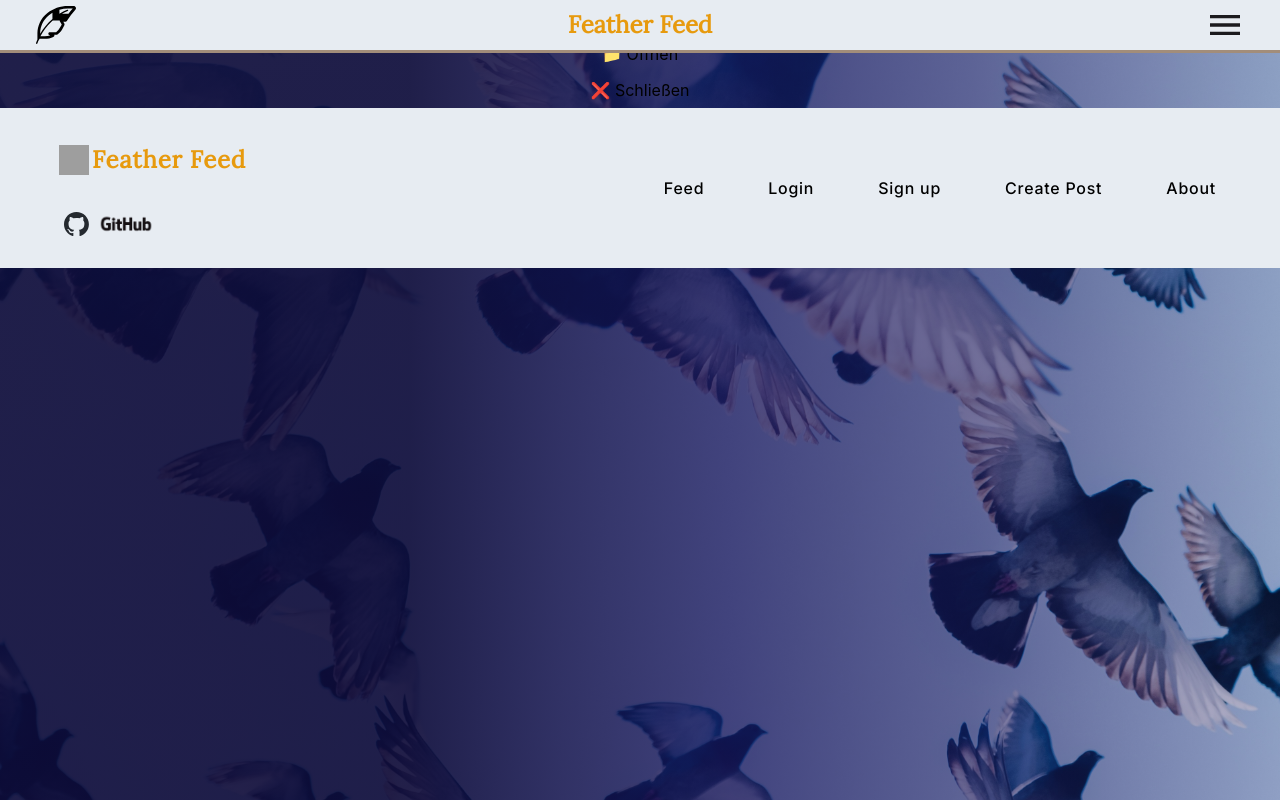
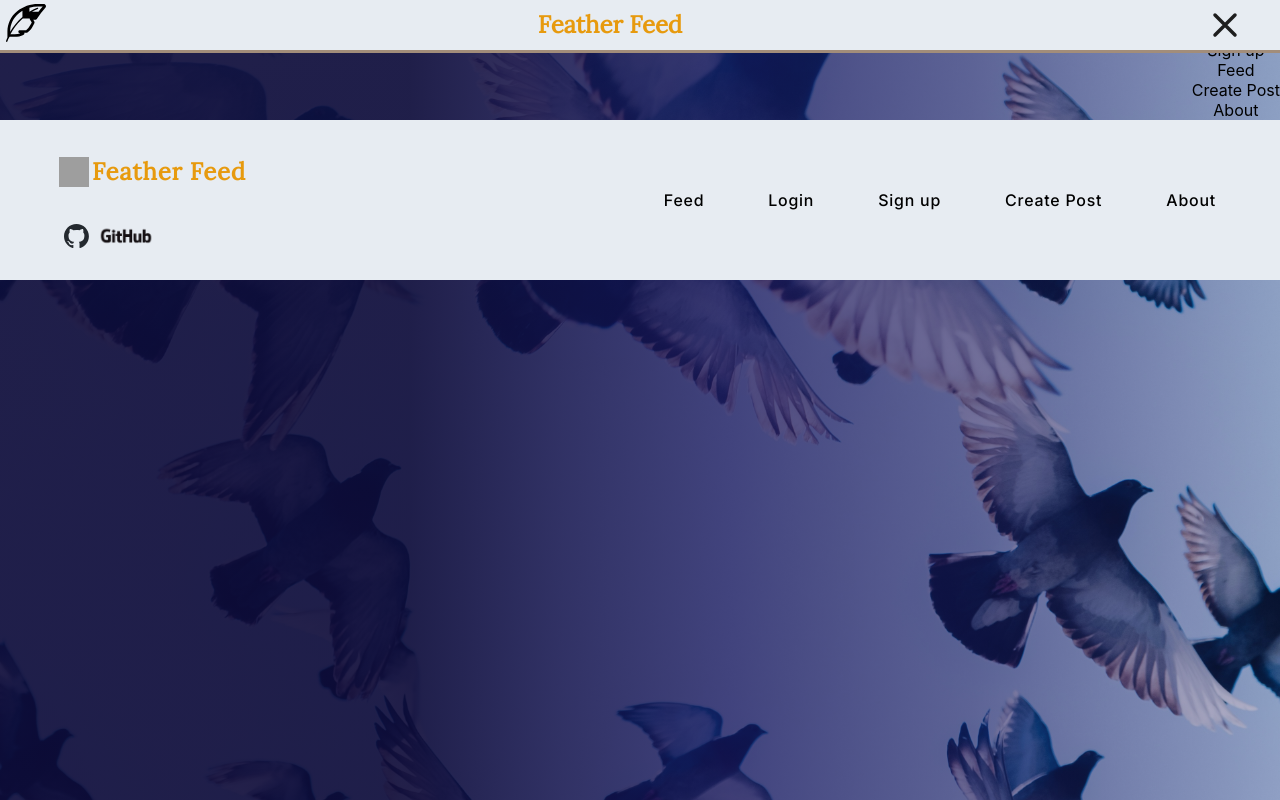
Before and after one commit to bubblecup-12/VogelSocialMedia, a React (Create React App) app in the folder code/frontend/: page / in a window 1280 px wide. Both pictures are taken after a click on the picture 1225 px from the left and 25 px from the top of the page. Built offline with nearby package versions, Linux system fonts and the light colour scheme; grey boxes are pictures that could not be loaded.

Commit message:
make it better

```diff
--- a/code/frontend/src/components/header.css
+++ b/code/frontend/src/components/header.css
@@ -4,6 +4,12 @@
   --Rotkehlchen-orange-default: #e79a0e;
 }
 
+.outest-container {
+  display: grid;
+  grid-template-rows: auto auto;
+  grid-template-columns: 1fr; /* 1 Spalte */
+  align-content: end;
+}
 .base-header {
   width: 100vw;
   display: flex;
@@ -30,7 +36,16 @@
   text-align: center;
 }
 
-.base-header-icon {
+@media (min-width: 768px) {
+  .menu-container {
+    align-items: end;
+    justify-content: end;
+    width: 100%;
+    display: flex;
+  }
+}
+
+.header-icon {
   margin: 40px;
   display: flex;
   width: 30px;
--- a/code/frontend/src/components/header.tsx
+++ b/code/frontend/src/components/header.tsx
@@ -1,41 +1,58 @@
 import "./Header.css";
-import React, { useState } from "react";
+import React, { useState, useRef, useEffect } from "react";
 
 
 // TODO: Dinge so umstrukturieren, dass der State für das offene menü in Header ist und das Menü auch in Header, sodass es mit width 100% die volle breite einnehmen kann
 
 function Header() {
   const [isOpen, setIsOpen] = useState(false);
+  const iconRef = useRef<HTMLImageElement>(null);
 
   const toggleMenu = () => {
-    setIsOpen(isOpen? false : true);
+    setIsOpen(!isOpen);
   };
 
   return (
-    <>
+    <div className="outest-container" >
       <header className="base-header">
         <div className="base-header-icon"> <img src='/assets/icons/feather_black.svg' alt="featherIcon" /> </div>
         <p className="header-title small-title">
           Feather Feed
         </p>
-        <div className="base-header-icon"> <img src='/assets/icons/three_menu_stripes_black.svg' alt="x" onClick={toggleMenu}/> </div>
+        <div className="header-icon"> {isOpen? <img src='/assets/icons/x.svg' alt="x" ref={iconRef} onClick={toggleMenu}/> : <img src='/assets/icons/three_menu_stripes_black.svg' alt="x" onClick={toggleMenu}  />} </div>
       </header>
-      <MenuButton isOpen={isOpen}/>
-    </>
+      <Menu isOpen={isOpen} toggleMenu={toggleMenu} setIsOpen={setIsOpen} iconRef={iconRef}/>
+    </div>
   );
 }
 
 
-function MenuButton({isOpen}: any) {
+function Menu({isOpen, toggleMenu, setIsOpen, iconRef}: any) {
+  const menuRef = useRef<HTMLDivElement>(null);
+
+  useEffect(() => {
+    function handleClickOutside(event: MouseEvent) {
+      if (menuRef.current && !menuRef.current.contains(event.target as Node) && !iconRef.current.contains(event.target as Node)) {
+        setIsOpen(false);
+      }
+    }
+
+    document.addEventListener("mousedown", handleClickOutside);
+    return () => {
+      document.removeEventListener("mousedown", handleClickOutside);
+    };
+  }, []);
 
   return (
-    <div style={{ position: "relative", display: "inline-block", width: "100vw"}}>
-
+    <div className="menu-container">
       {isOpen && (
-        <div className="menu">
-          <div style={{ padding: "8px", cursor: "pointer" }}>🔧 Einstellung</div>
-          <div style={{ padding: "8px", cursor: "pointer" }}>📁 Öffnen</div>
-          <div style={{ padding: "8px", cursor: "pointer" }}>❌ Schließen</div>
+        <div className="menu" ref={menuRef}>
+          <div className="menu-item">Home</div>
+          <div className="menu-item">Login</div>
+          <div className="menu-item">Sign up</div>
+          <div className="menu-item">Feed</div>
+          <div className="menu-item">Create Post</div>
+          <div className="menu-item">About</div>
         </div>
       )}
     </div>
```
Also changed, not shown: code/frontend/public/assets/icons/x.svg (added).
